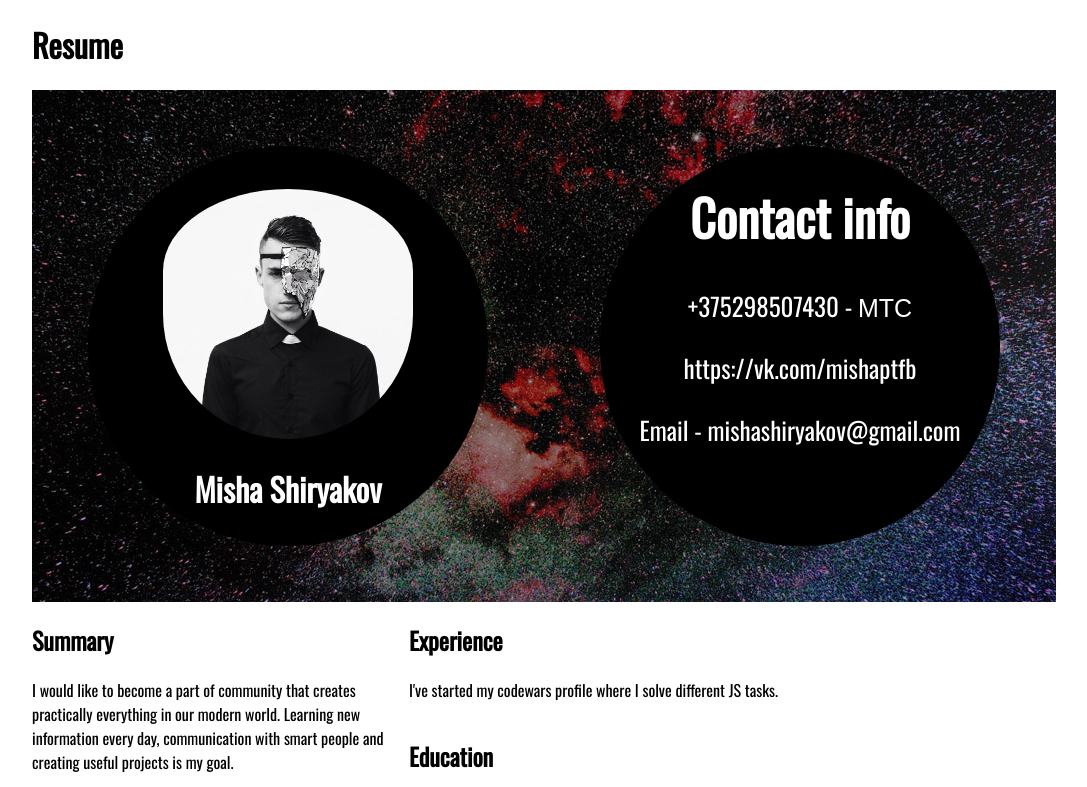
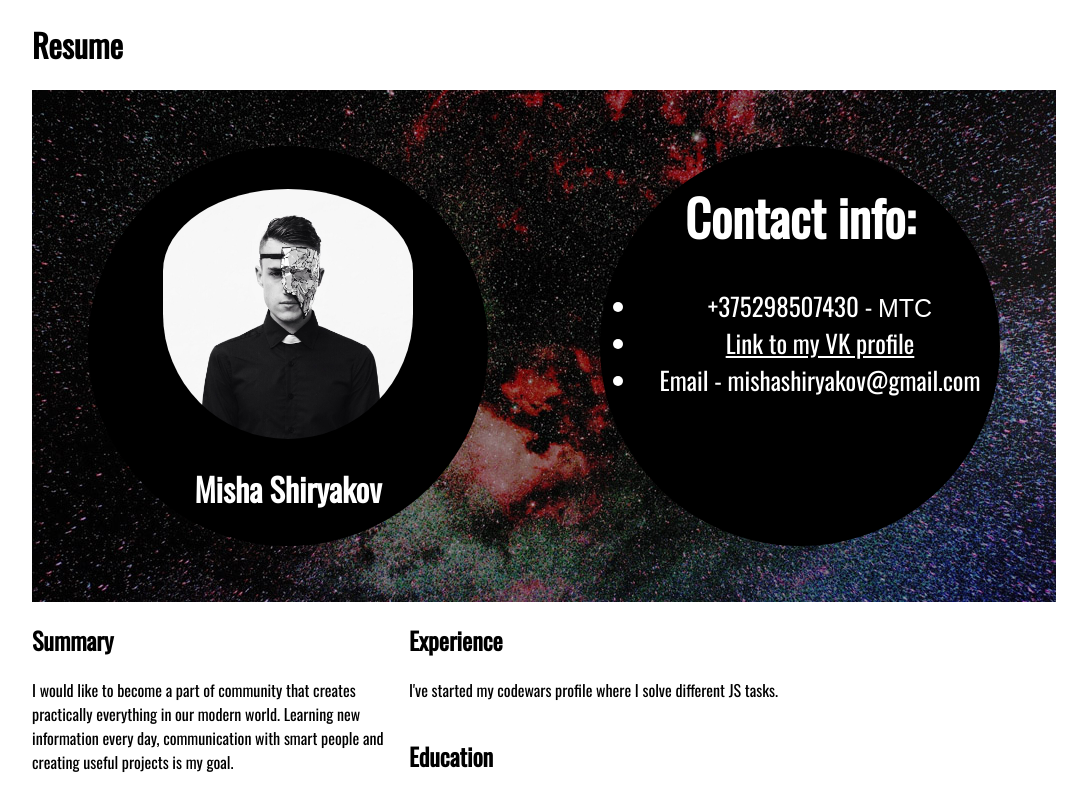
Before and after one commit to mishashiryakov/rsschool-cv, a plain HTML site: page index.html in a window 1280 px wide. Shown: the top 787 px of the page, without its empty margins (96-1183 px from the left). Drawn offline with nearby package versions, Linux system fonts and the light colour scheme.

Commit message:
feat: add refactor

```diff
--- a/index.html
+++ b/index.html
@@ -11,19 +11,19 @@
 <body>
     <h1>Resume</h1>
     <header class="head">
-
         <div class="user">
             <div class="avatar">
-            <img src="./images/ava.jpg" alt="Avatar" class="img" >
+                <img src="./images/ava.jpg" alt="Avatar" class="img" >
             </div>
             <h1>Misha Shiryakov</h1>
         </div>
-
         <div class="contact">
-            <h1>Contact info</h1>
-            <p>+375298507430 - МТС</p>
-            <p>https://vk.com/mishaptfb</p>
-            <p>Email - mishashiryakov@gmail.com</p>
+            <h1>Contact info:</h1>
+            <ul>
+                <li>+375298507430 - МТС</li>
+                <li><a href="https://vk.com/mishaptfb">Link to my VK profile</a></li>
+                <li>Email - mishashiryakov@gmail.com</li>
+            </ul>
         </div>
     </header>
     <main class="columns">
@@ -67,8 +67,6 @@
                     </p>
             </div>
         </div>
-
-
     </main>
 
 </body>
--- a/style.css
+++ b/style.css
@@ -29,6 +29,11 @@ header {
     padding-top: 43px;
 }
 
+a {
+    color: white;
+}
+
+
 .contact {
     width: 400px;
     height: 400px;
```
